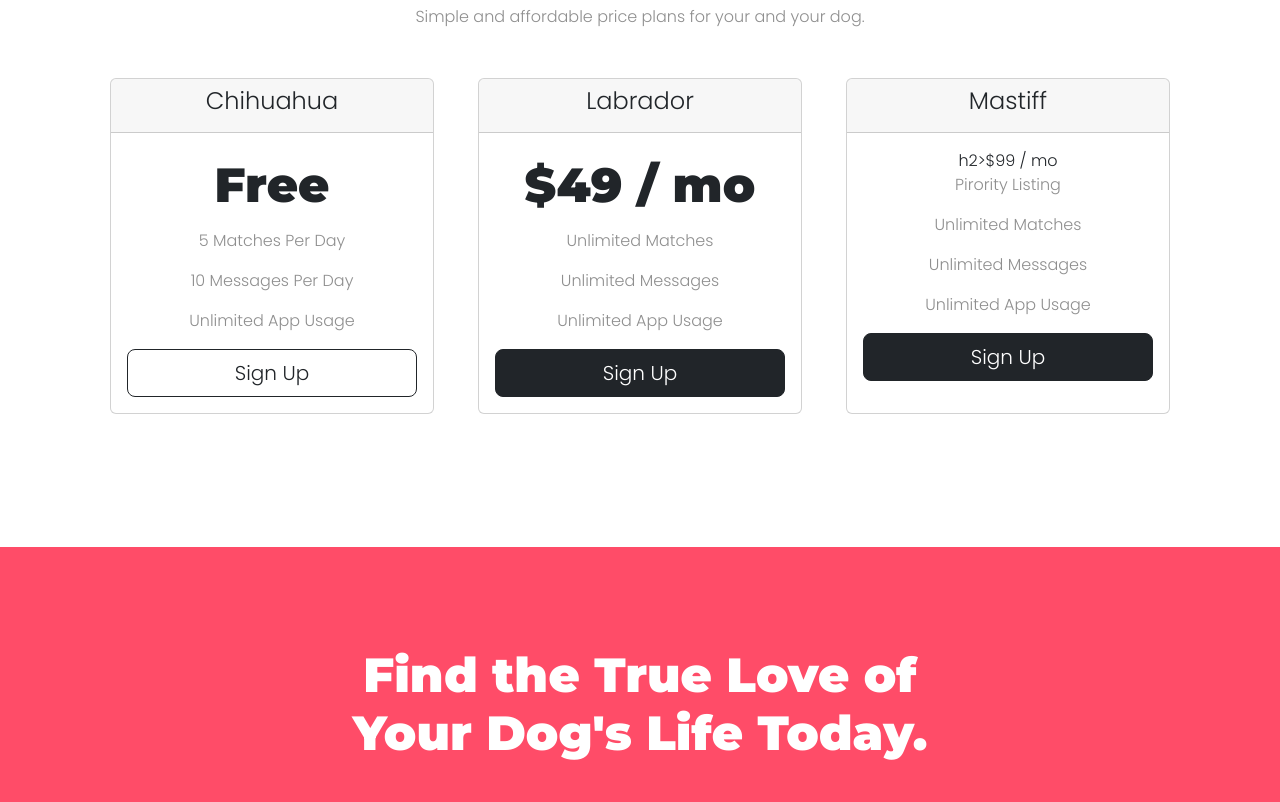
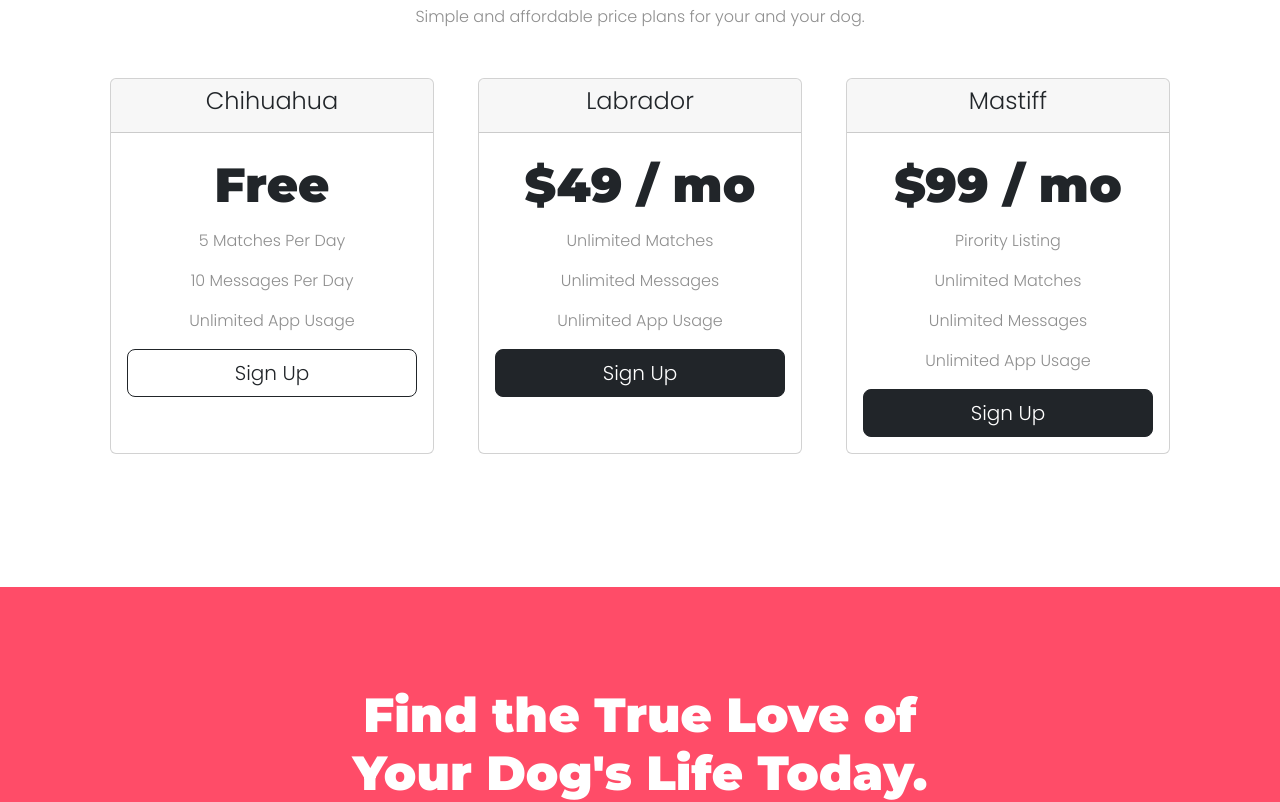
Before and after one commit to Rudra-KT/TinDog, a plain HTML site: page index.html in a window 1280 px wide. Shown: the part 2001-2803 px from the top of the page. Drawn offline with nearby package versions, Linux system fonts and the light colour scheme.

Commit message:
Update index.html

```diff
--- a/index.html
+++ b/index.html
@@ -216,7 +216,7 @@
             <h3>Mastiff</h3>
           </div>
           <div class="card-body">
-            h2>$99 / mo</h2>
+            <h2>$99 / mo</h2>
             <p>Pirority Listing</p>
             <p>Unlimited Matches</p>
             <p>Unlimited Messages</p>
```
